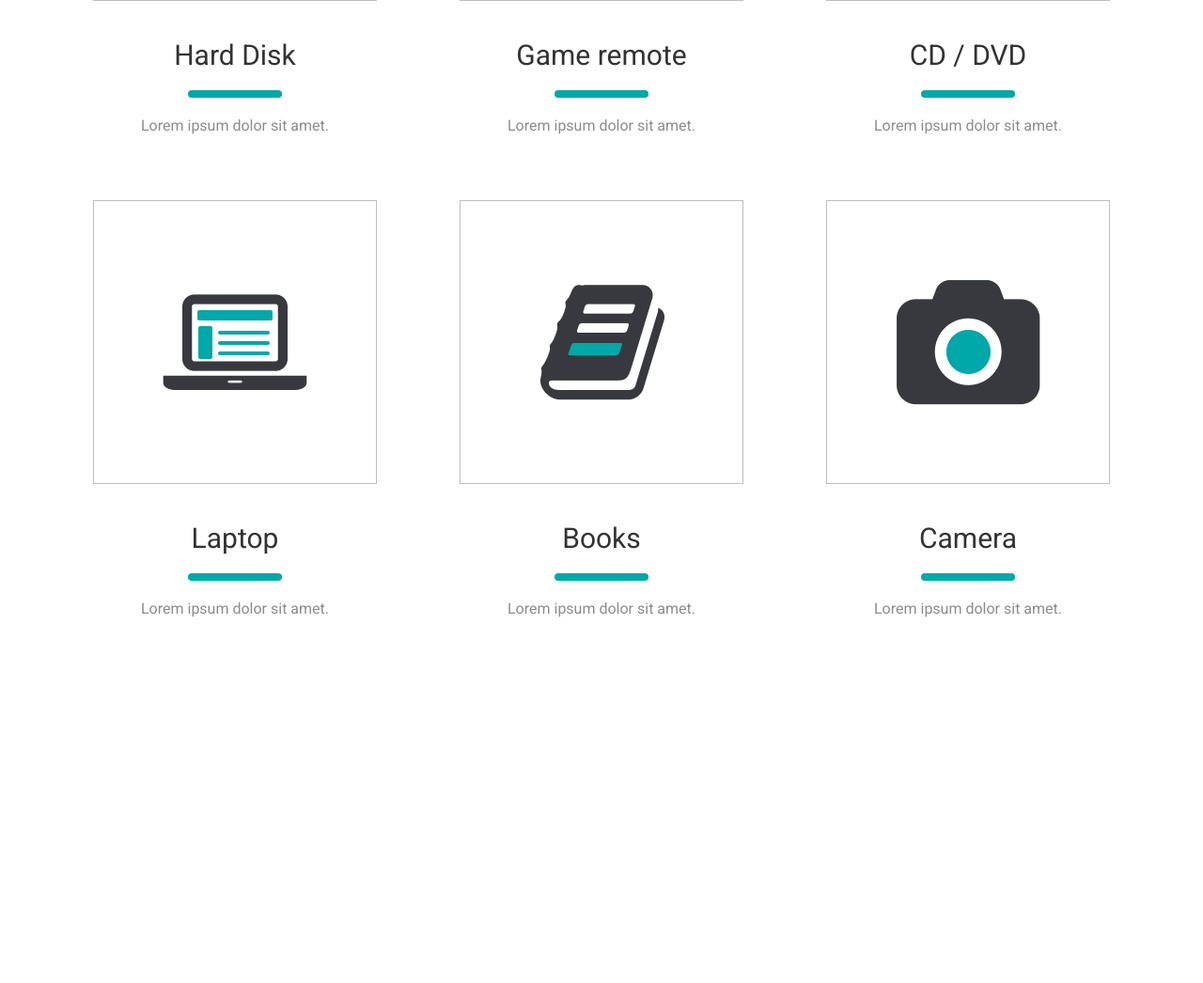
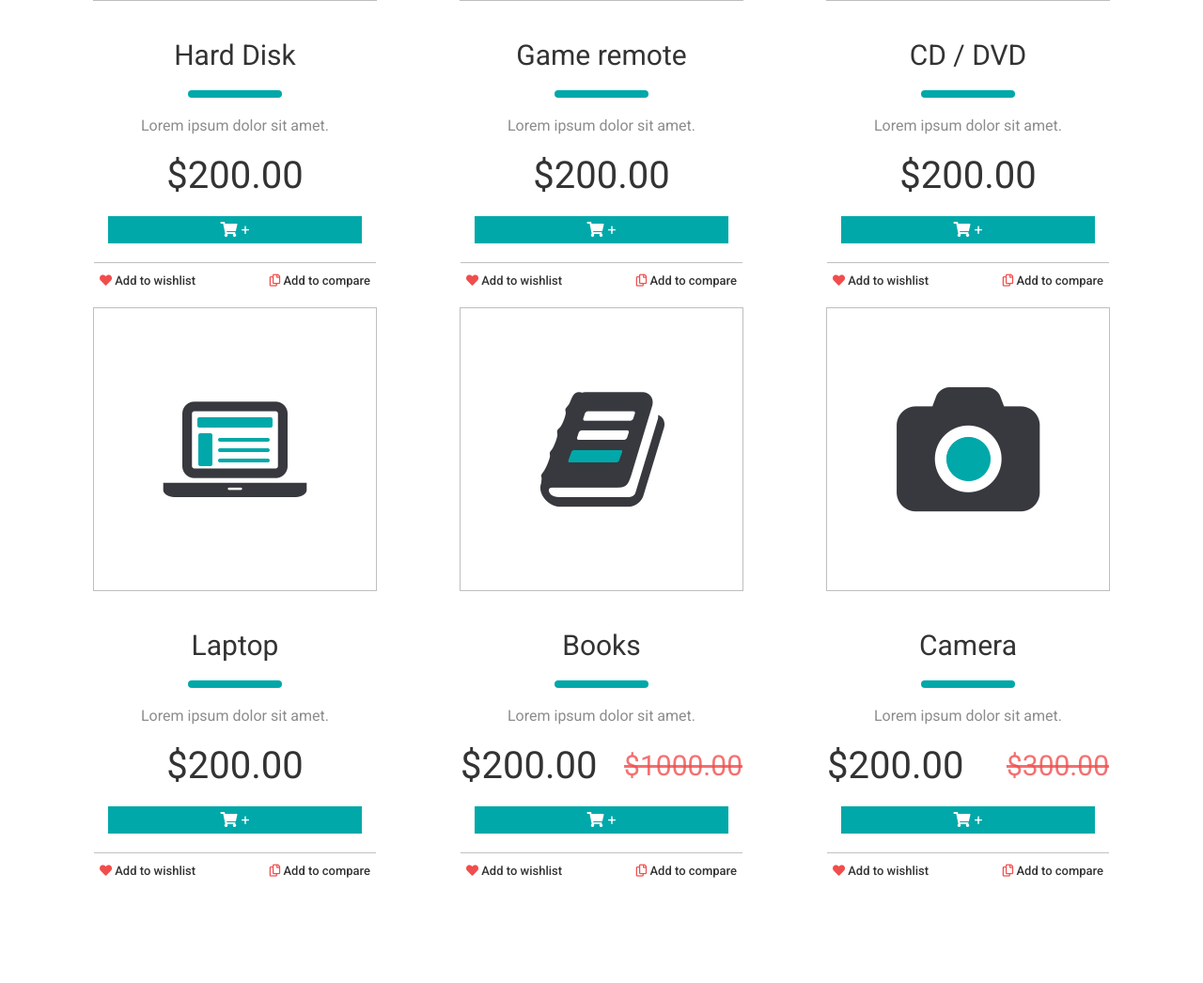
Before and after one commit to Progromisters/ne_magazin, a Django app: page / in a window 1280 px wide. Shown: the part 1954-3000 px from the top of the page at 94% size. Before the commit the page ends 2611 px from the top, so only its background shows below. Run offline with Django 3.2, Linux system fonts and the light colour scheme; some libraries are stand-ins or nearby versions.

Commit message:
Add price and buttons in product cards. Small fix bugs.

```diff
--- a/static/assets/css/style.css
+++ b/static/assets/css/style.css
@@ -9,6 +9,7 @@ body {
   font-family: "Roboto", Arial, Helvetica, sans-serif;
   font-weight: 400;
   color: #ffffff;
+  cursor: pointer;
 }
 
 .button--blue {
@@ -579,6 +580,7 @@ body {
 }
 
 .product__content {
+  width: 100%;
   padding: 0;
   margin: 20px 0;
   display: flex;
@@ -601,6 +603,7 @@ body {
 }
 
 .product__subtitle {
+  margin: 0px;
   font-size: 16px;
   font-family: "Roboto", Arial, Helvetica, sans-serif;
   color: #8c8c8c;
@@ -618,6 +621,58 @@ body {
 .product img {
   width: auto;
   height: auto;
+}
+
+.product__price {
+  display: flex;
+  justify-content: center;
+  align-items: center;
+  width: 100%;
+  margin: 20px 0;
+  font-size: 40px;
+  font-family: "Roboto", Arial, Helvetica, sans-serif;
+  color: rgba(0, 0, 0, 0.8);
+}
+
+.product__price--sale {
+  justify-content: space-between;
+}
+
+.product__price-before {
+  font-size: 30px;
+  font-family: "Roboto", Arial, Helvetica, sans-serif;
+  color: rgba(241, 77, 77, 0.8);
+  text-decoration: line-through;
+}
+
+.product__buy {
+  margin-bottom: 20px;
+  width: 90%;
+  padding: 5px 0;
+  font-size: 16px;
+  color: #ffffff;
+}
+
+.product__other-buttons {
+  padding-top: 10px;
+  width: 100%;
+  display: flex;
+  justify-content: space-between;
+  border-top: 1px solid #c0c0c0;
+}
+
+.wishlist,
+.compare {
+  font-size: 13px;
+  font-family: "Roboto", Arial, Helvetica, sans-serif;
+  font-weight: 500;
+  color: rgba(0, 0, 0, 0.8);
+  background-color: #fff;
+}
+
+.wishlist i,
+.compare i {
+  color: #f14d4d;
 }
 
 @media screen and (max-width: 1440px) {
--- a/templates/main/index.html
+++ b/templates/main/index.html
@@ -134,6 +134,12 @@
             <article class="section product__content">
               <h3 class="section__title product__title">Hard Disk</h3>
               <p class="section__subtitle product__subtitle">Lorem ipsum dolor sit amet.</p>
+              <p class="product__price">$200.00<span class="product__price-before"></span> </p>
+              <button class="button button--blue product__buy"><i class="fas fa-shopping-cart"></i> +</button>
+              <div class="product__other-buttons">
+                <button class="button wishlist"><i class="fas fa-heart"></i> Add to wishlist</button>
+                <button class="button compare"><i class="far fa-copy"></i> Add to compare</button>
+              </div>
             </article>
           </li>
           <li class="product-list__item product">
@@ -141,6 +147,12 @@
             <article class="section product__content">
               <h3 class="section__title product__title">Game remote</h3>
               <p class="section__subtitle product__subtitle">Lorem ipsum dolor sit amet.</p>
+              <p class="product__price">$200.00<span class="product__price-before"></span> </p>
+              <button class="button button--blue product__buy"><i class="fas fa-shopping-cart"></i> +</button>
+              <div class="product__other-buttons">
+                <button class="button wishlist"><i class="fas fa-heart"></i> Add to wishlist</button>
+                <button class="button compare"><i class="far fa-copy"></i> Add to compare</button>
+              </div>
             </article>
           </li>
           <li class="product-list__item product">
@@ -148,6 +160,12 @@
             <article class="section product__content">
               <h3 class="section__title product__title">CD / DVD</h3>
               <p class="section__subtitle product__subtitle">Lorem ipsum dolor sit amet.</p>
+              <p class="product__price">$200.00<span class="product__price-before"></span> </p>
+              <button class="button button--blue product__buy"><i class="fas fa-shopping-cart"></i> +</button>
+              <div class="product__other-buttons">
+                <button class="button wishlist"><i class="fas fa-heart"></i> Add to wishlist</button>
+                <button class="button compare"><i class="far fa-copy"></i> Add to compare</button>
+              </div>
             </article>
           </li>
           <li class="product-list__item product">
@@ -155,6 +173,12 @@
             <article class="section product__content">
               <h3 class="section__title product__title">Laptop</h3>
               <p class="section__subtitle product__subtitle">Lorem ipsum dolor sit amet.</p>
+              <p class="product__price">$200.00<span class="product__price-before"></span> </p>
+              <button class="button button--blue product__buy"><i class="fas fa-shopping-cart"></i> +</button>
+              <div class="product__other-buttons">
+                <button class="button wishlist"><i class="fas fa-heart"></i> Add to wishlist</button>
+                <button class="button compare"><i class="far fa-copy"></i> Add to compare</button>
+              </div>
             </article>
           </li>
           <li class="product-list__item product">
@@ -162,6 +186,12 @@
             <article class="section product__content">
               <h3 class="section__title product__title">Books</h3>
               <p class="section__subtitle product__subtitle">Lorem ipsum dolor sit amet.</p>
+              <p class="product__price product__price--sale">$200.00<span class="product__price-before">$1000.00</span> </p>
+              <button class="button button--blue product__buy"><i class="fas fa-shopping-cart"></i> +</button>
+              <div class="product__other-buttons">
+                <button class="button wishlist"><i class="fas fa-heart"></i> Add to wishlist</button>
+                <button class="button compare"><i class="far fa-copy"></i> Add to compare</button>
+              </div>
             </article>
           </li>
           <li class="product-list__item product">
@@ -169,6 +199,12 @@
             <article class="section product__content">
               <h3 class="section__title product__title">Camera</h3>
               <p class="section__subtitle product__subtitle">Lorem ipsum dolor sit amet.</p>
+              <p class="product__price product__price--sale">$200.00<span class="product__price-before">$300.00</span> </p>
+              <button class="button button--blue product__buy"><i class="fas fa-shopping-cart"></i> +</button>
+              <div class="product__other-buttons">
+                <button class="button wishlist"><i class="fas fa-heart"></i> Add to wishlist</button>
+                <button class="button compare"><i class="far fa-copy"></i> Add to compare</button>
+              </div>
             </article>
           </li>
         </ul>
```
Also changed, not shown: static/assets/css/style.min.css.
